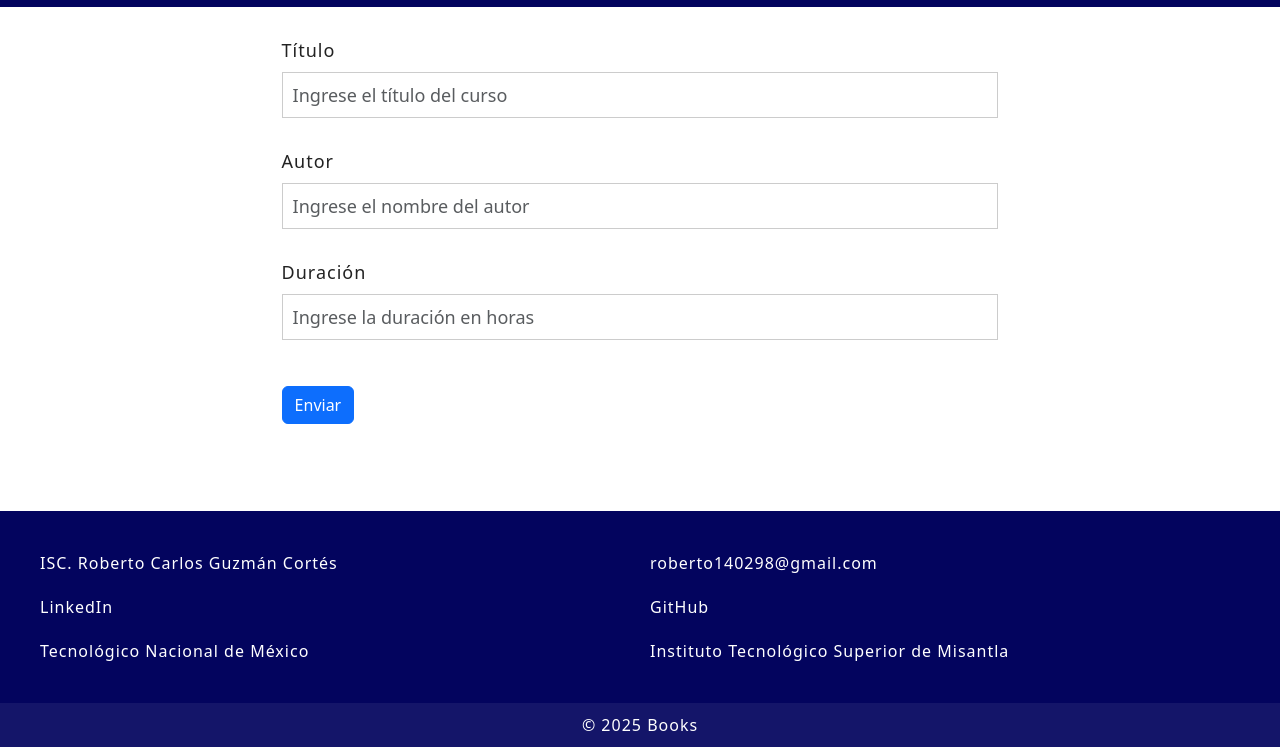
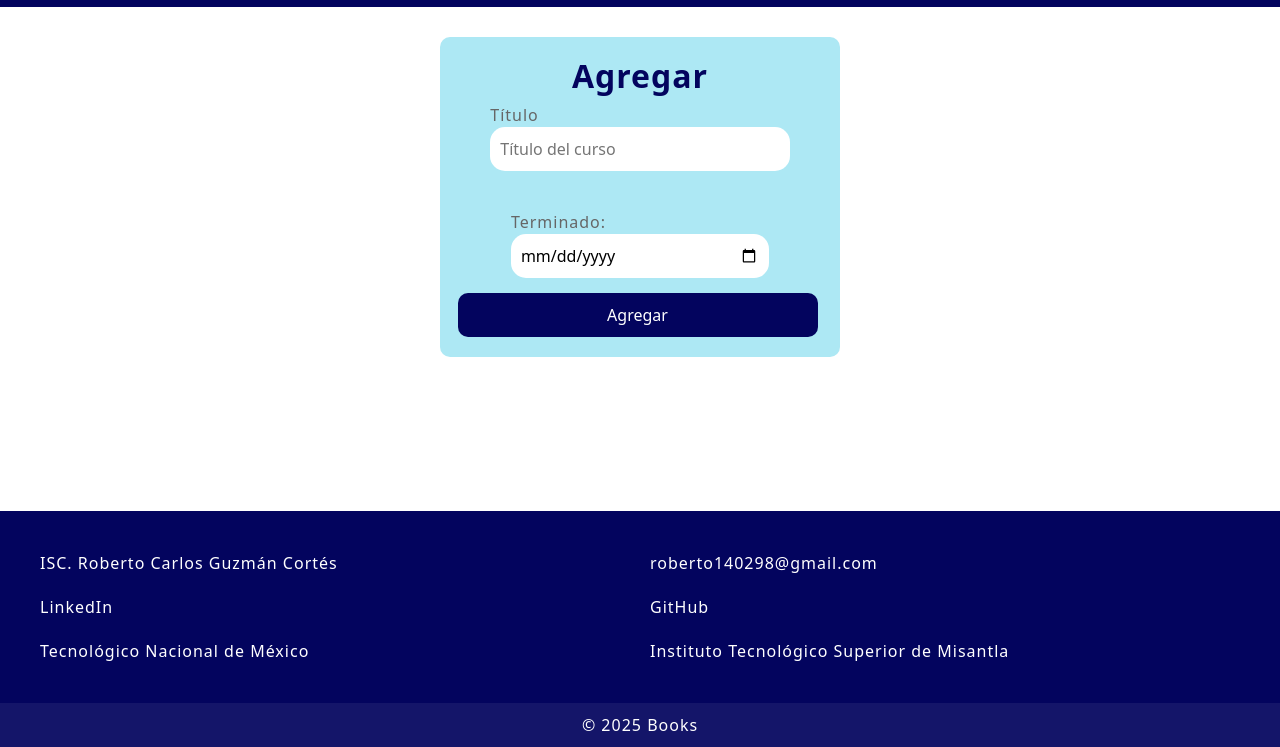
Before and after one commit to rcgc/mylearning_frontend, a React app in the folder courses-management-app/: page /courses/add in a window 1280 px wide. Shown: the part 53-800 px from the top of the page. Built offline with nearby package versions, Linux system fonts and the light colour scheme; sample sign-in values are in the browser's storage.

Commit message:
WatchedForm.js started and Header.js dropdown fixed

```diff
--- a/courses-management-app/src/components/Profile/ProfileForm.js
+++ b/courses-management-app/src/components/Profile/ProfileForm.js
@@ -50,7 +50,7 @@ const ProfileForm = () => {
   const handleSave = async () => {
     // Ensure non-empty name and lastname before saving
     if (!formData.name.trim() || !formData.lastname.trim()) {
-      setErrorMessage('Nombre y apellido no pueden estar vacíos.');
+      setErrorMessage('Nombre/apellido vacíos');
       setTimeout(() => setErrorMessage(''), 3000); // Clear error message after 3s
       return;
     }
--- a/courses-management-app/src/components/Watched/AddWatched.js
+++ b/courses-management-app/src/components/Watched/AddWatched.js
@@ -1,15 +1,34 @@
 import React from 'react';
+import { useAuth } from '../../context/AuthContext';
+import axios from 'axios';
 import WatchedForm from './WatchedForm';
 
 const AddWatched = () => {
-  const handleOnSubmit = (libro) => {
-    console.log(libro);
+  const { userData, setUserData, userWatchedIds, setUserWatchedIds } = useAuth();
+
+  const handleAddWatched = async (watchedId) => {
+    const updatedWatchedIds = [...userWatchedIds, watchedId];
+    const currentUnixTime = Date.now();
+
+    try {
+      await axios.put(`http://localhost:4000/users/${userData._id.$oid}`, {
+        ...userData,
+        watched_ids: updatedWatchedIds,
+        updated_at: { $date: { $numberLong: currentUnixTime.toString() } },
+      });
+
+      // Update AuthContext
+      setUserWatchedIds(updatedWatchedIds);
+      setUserData({ ...userData, watched_ids: updatedWatchedIds });
+    } catch (error) {
+      console.error('Error updating user with watched ID:', error);
+    }
   };
 
   return (
-    <React.Fragment>
-      <WatchedForm handleOnSubmit={handleOnSubmit} />
-    </React.Fragment>
+    <div className="add-watched-container">
+      <WatchedForm onAddWatched={handleAddWatched} />
+    </div>
   );
 };
 
--- a/courses-management-app/src/components/Watched/WatchedForm.js
+++ b/courses-management-app/src/components/Watched/WatchedForm.js
@@ -1,103 +1,194 @@
 import React, { useState } from 'react';
-import { Form, Button } from 'react-bootstrap';
-import { v4 as uuidv4 } from 'uuid';
+import axios from 'axios';
 
-const WatchedForm = (props) => {
-  const [libro, setLibro] = useState({
-    nombrelibro: props.libro ? props.libro.nombrelibro : '',
-    autor: props.libro ? props.libro.autor : '',
-    cantidad: props.libro ? props.libro.cantidad : '',
-    fecha: props.libro ? props.libro.fecha : ''
-  });
+const WatchedForm = ({ onAddWatched }) => {
+  const [courseTitle, setCourseTitle] = useState('');
+  const [courseSuggestions, setCourseSuggestions] = useState([]);
+  const [courseData, setCourseData] = useState(null);
+  const [finishedAt, setFinishedAt] = useState('');
+  const [errorMessage, setErrorMessage] = useState('');
 
-  const [errorMsg, setErrorMsg] = useState('');
-  const { nombrelibro, autor, cantidad } = libro;
+  // Fetch matching courses as user types
+  const handleInputChange = async (e) => {
+    const title = e.target.value;
+    setCourseTitle(title);
 
-  const handleOnSubmit = (event) => {
-    event.preventDefault();
-    const valores = [nombrelibro, autor, cantidad];
-    let errorMsg = '';
+    if (title.trim() === '') {
+      setCourseSuggestions([]);
+      return;
+    }
 
-    const todosLosCamposLlenos = valores.every((campo) => {
-      const valor = `${campo}`.trim();
-      return valor !== '' && valor !== '0';
-    });
-
-    if (todosLosCamposLlenos) {
-      const libro = {
-        id: uuidv4(),
-        nombrelibro,
-        autor,
-        cantidad,
-        fecha: new Date()
-      };
-      props.handleOnSubmit(libro);
-    } else {
-      errorMsg = 'Por favor, rellene todos los campos.';
+    try {
+      const response = await axios.post('http://localhost:4000/courses/search', { title });
+      setCourseSuggestions(response.data); // Assuming the response is an array of course objects
+    } catch (error) {
+      console.error('Error fetching course suggestions:', error);
+      setCourseSuggestions([]);
     }
-    setErrorMsg(errorMsg);
   };
 
-  const handleInputChange = (event) => {
-    const { nombre, valor } = event.target;
-    switch (nombre) {
-      case 'cantidad':
-        if (valor === '' || parseInt(valor) === +valor) {
-          setLibro((prevState) => ({
-            ...prevState,
-            [nombre]: valor
-          }));
-        }
-        break;
-      default:
-        setLibro((prevState) => ({
-          ...prevState,
-          [nombre]: valor
-        }));
+  // Handle selection from suggestions
+  const handleSelectCourse = (course) => {
+    setCourseTitle(course.title); // Autofill the title
+    setCourseData(course); // Store the course details
+    setCourseSuggestions([]); // Clear suggestions
+  };
+
+  const handleAddWatched = async () => {
+    if (!courseData) {
+      setErrorMessage('Select a valid course before adding.');
+      return;
+    }
+
+    const currentUnixTime = Date.now();
+    try {
+      const response = await axios.post('http://localhost:4000/watched/', {
+        course_id: courseData._id.$oid,
+        finished_at: finishedAt
+          ? { $date: { $numberLong: new Date(finishedAt).getTime().toString() } }
+          : null,
+        created_at: { $date: { $numberLong: currentUnixTime.toString() } },
+        updated_at: { $date: { $numberLong: currentUnixTime.toString() } },
+        archived: false,
+      });
+
+      const watchedId = response.data.watched_id; // Assuming the response contains this
+      onAddWatched(watchedId); // Call parent function to handle user update
+    } catch (error) {
+      setErrorMessage('Error adding the watched course.');
     }
   };
 
   return (
-    <div className="main-form">
-      {errorMsg && <p className="errorMsg">{errorMsg}</p>}
-      <Form onSubmit={handleOnSubmit}>
-        <Form.Group controlId="nombre">
-          <Form.Label>Título</Form.Label>
-          <Form.Control
-            className="input-control"
-            type="text"
-            name="nombrelibro"
-            value={nombrelibro}
-            placeholder="Ingrese el título del curso"
-            onChange={handleInputChange}
-          />
-        </Form.Group>
-        <Form.Group controlId="autor">
-          <Form.Label>Autor</Form.Label>
-          <Form.Control
-            className="input-control"
-            type="text"
-            name="autor"
-            value={autor}
-            placeholder="Ingrese el nombre del autor"
-            onChange={handleInputChange}
-          />
-        </Form.Group>
-        <Form.Group controlId="cantidad">
-          <Form.Label>Duración</Form.Label>
-          <Form.Control
-            className="input-control"
-            type="number"
-            name="cantidad"
-            value={cantidad}
-            placeholder="Ingrese la duración en horas"
-            onChange={handleInputChange}
-          />
-        </Form.Group>
-        <Button variant="primary" type="submit" className="submit-btn">
-          Enviar
-        </Button>
-      </Form>
+    <div className="watched-form-container">
+      <h2 className="watched-form-title">Agregar</h2>
+      {errorMessage && <p className="error">{errorMessage}</p>}
+
+      <div className="form-group">
+        <label>Título</label>
+        <input
+          type="text"
+          value={courseTitle}
+          onChange={handleInputChange}
+          placeholder="Título del curso"
+          className="watched-form-input"
+        />
+        {/* Dropdown for suggestions */}
+        {courseSuggestions.length > 0 && (
+          <ul className="suggestions-list">
+            {courseSuggestions.map((course) => (
+              <li
+                key={course._id.$oid}
+                onClick={() => handleSelectCourse(course)}
+                className="suggestion-item"
+              >
+                {course.title}
+              </li>
+            ))}
+          </ul>
+        )}
+      </div>
+
+      {courseData && (
+        <div className="course-data">
+          <div className="form-group">
+            <label>Plataforma</label>
+            <input
+              type="text"
+              value={courseData.platform}
+              readOnly
+              disabled={true}
+              className="watched-form-input"
+            />
+          </div>
+
+          <div className="form-group">
+            <label>Autor</label>
+            <input
+              type="text"
+              value={courseData.author}
+              readOnly
+              disabled={true}
+              className="watched-form-input"
+            />
+          </div>
+
+          <div className="form-group">
+            <label>Duración</label>
+            <input
+              type="text"
+              value={courseData.duration}
+              readOnly
+              disabled={true}
+              className="watched-form-input"
+            />
+          </div>
+
+          <div className="form-group">
+            <label>Idioma</label>
+            <input
+              type="text"
+              value={courseData.language}
+              readOnly
+              disabled={true}
+              className="watched-form-input"
+            />
+          </div>
+
+          <div className="form-group">
+            <label>Descripción</label>
+            <input
+              type="text"
+              value={courseData.description}
+              readOnly
+              disabled={true}
+              className="watched-form-input"
+            />
+          </div>
+
+          <div className="form-group">
+            <label>URL</label>
+            <input
+              type="text"
+              value={courseData.url}
+              readOnly
+              disabled={true}
+              className="watched-form-input"
+            />
+          </div>
+
+          <div className="topics-list">
+            {courseData.topics && courseData.topics.length > 0 ? (
+              courseData.topics.map((topic, index) => (
+                <span key={index} className="topic-tag">
+                  {topic}
+                </span>
+              ))
+            ) : (
+              <span>No topics available</span>
+            )}
+          </div>
+        </div>
+      )}
+
+      <br />
+      <div className="form-group">
+        <label>Terminado:</label>
+        <input
+          type="date"
+          value={finishedAt}
+          onChange={(e) => setFinishedAt(e.target.value)}
+          className="watched-form-input"
+        />
+      </div>
+
+      <button
+        type="button"
+        className="watched-add-button"
+        onClick={handleAddWatched}
+      >
+        Agregar
+      </button>
     </div>
   );
 };
--- a/courses-management-app/src/styles.scss
+++ b/courses-management-app/src/styles.scss
@@ -413,7 +413,7 @@
     color: white;
     border: none;
     border-radius: 10px;
-    margin: 10px;
+    margin: 0 10px 0 0;
     cursor: pointer;
   }
 
@@ -428,7 +428,7 @@
     color: white;
     border: none;
     border-radius: 10px;
-    margin: 10px;
+    margin: 0 0 0 0;
     cursor: pointer;
     transition: background-color 0.3s ease; /* Smooth hover transition */
   }
@@ -459,6 +459,86 @@
   .topic-tag:hover {
     background-color: #03045E; /* Background on hover */
     color: white; /* Font color on hover */
+  }
+
+  .suggestions-list {
+    list-style-type: none;
+    padding: 0;
+    margin: 0;
+    border: 1px solid #ccc;
+    max-height: 150px;
+    overflow-y: auto;
+    background-color: white;
+    position: absolute;
+    z-index: 1000;
+    width: 33%;
+    border-radius: 10px;
+  }
+
+  .suggestion-item {
+    padding: 8px;
+    cursor: pointer;
+  }
+
+  .suggestion-item:hover {
+    background-color: #f0f0f0;
+  }
+
+  .watched-form-container {
+    display: flex;
+    flex-direction: column;
+    align-items: center;
+    justify-content: center;
+    //min-height: 100vh;
+    max-width: 400px;
+    margin: 0 auto;
+    padding: 20px;
+    box-sizing: border-box;
+    //border: 1px solid #ccc;
+    border-radius: 10px;
+    background-color: #ADE8F4;
+  }
+
+  .watched-add-button {
+    width: 100%;
+    padding: 10px;
+    background-color: #03045E;
+    color: white;
+    border: none;
+    border-radius: 10px;
+    cursor: pointer;
+  }
+
+  .watched-add-button:hover {
+    background-color: #023E8A;
+  }
+
+  .watched-form-input {
+    border-radius: 15px;    /* Set border-radius to 15px */
+    border: none;           /* Remove the border */
+    padding: 10px;          /* Optional: Add padding inside input */
+    width: 100%;            /* Make the input field take full width */
+    box-sizing: border-box; /* Ensure padding does not affect the width */
+  }
+
+  .watched-form-input:focus {
+    outline: none; /* Remove the default outline on focus */
+  }
+
+  .watched-form-title {
+    text-align: center;         /* Center the title text */
+    color: #03045E;           /* Apply the blue color */
+    font-weight: bold;          /* Make the text bold */
+  }
+
+  .watched-form-link {
+    color: #03045E;
+    text-decoration: none;
+    font-weight: bold;
+  }
+
+  .watched-form-link:hover {
+    text-decoration: underline;
   }
 
   h1{
```
Also changed, not shown: courses-management-app/src/components/Header.js (+21 -2 lines).
